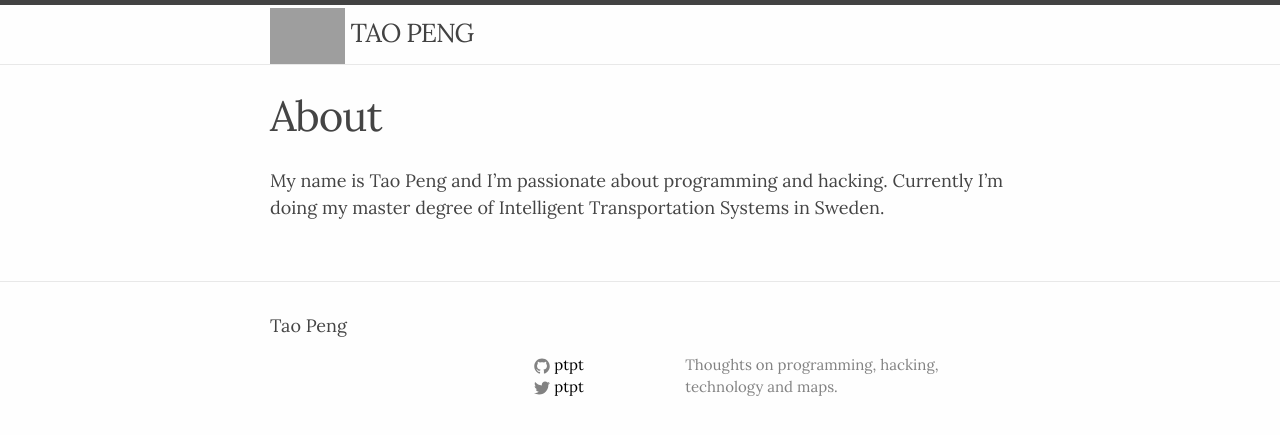
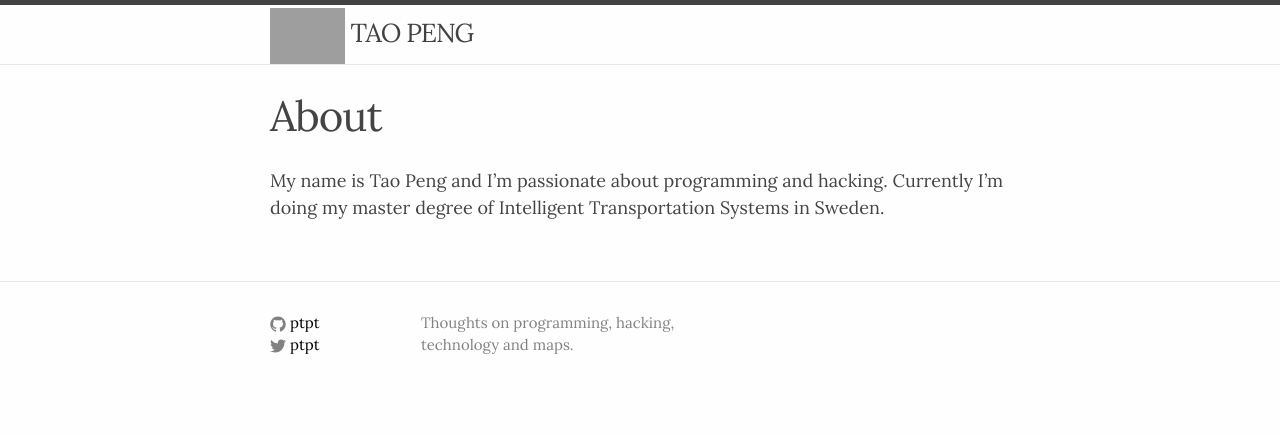
Before and after one commit to ptpt/ptpt.github.io, a Jekyll site: the page built from about.md, in a window 1280 px wide. Shown: the top 435 px of the page. Built offline with Jekyll 4.4.1, drawn with Linux system fonts in a browser that asks for light colours; grey boxes are pictures that could not be loaded.

Commit message:
remove blank column in footer

```diff
--- a/_includes/footer.html
+++ b/_includes/footer.html
@@ -2,24 +2,14 @@
 
   <div class="wrapper">
 
-    <h2 class="footer-heading">{{ site.title }}</h2>
-
     <div class="footer-col-wrapper">
-      <div class="footer-col  footer-col-1">
-        {% if site.email %}
-        <ul class="contact-list">
-          <li>{{ site.title }}</li>
-          <li><a href="mailto:{{ site.email }}">{{ site.email }}</a></li>
-        </ul>
-        {% endif %}
-      </div>
 
       <div class="footer-col  footer-col-2">
         <ul class="social-media-list">
           {% if site.github_username %}
           <li>
             <a href="https://github.com/{{ site.github_username }}">
-              <span class="icon  icon--github">
+              <span class="icon icon--github">
                 <svg viewBox="0 0 16 16">
                   <path fill="#828282" d="M7.999,0.431c-4.285,0-7.76,3.474-7.76,7.761 c0,3.428,2.223,6.337,5.307,7.363c0.388,0.071,0.53-0.168,0.53-0.374c0-0.184-0.007-0.672-0.01-1.32 c-2.159,0.469-2.614-1.04-2.614-1.04c-0.353-0.896-0.862-1.135-0.862-1.135c-0.705-0.481,0.053-0.472,0.053-0.472 c0.779,0.055,1.189,0.8,1.189,0.8c0.692,1.186,1.816,0.843,2.258,0.645c0.071-0.502,0.271-0.843,0.493-1.037 C4.86,11.425,3.049,10.76,3.049,7.786c0-0.847,0.302-1.54,0.799-2.082C3.768,5.507,3.501,4.718,3.924,3.65 c0,0,0.652-0.209,2.134,0.796C6.677,4.273,7.34,4.187,8,4.184c0.659,0.003,1.323,0.089,1.943,0.261 c1.482-1.004,2.132-0.796,2.132-0.796c0.423,1.068,0.157,1.857,0.077,2.054c0.497,0.542,0.798,1.235,0.798,2.082 c0,2.981-1.814,3.637-3.543,3.829c0.279,0.24,0.527,0.713,0.527,1.437c0,1.037-0.01,1.874-0.01,2.129 c0,0.208,0.14,0.449,0.534,0.373c3.081-1.028,5.302-3.935,5.302-7.362C15.76,3.906,12.285,0.431,7.999,0.431z"/>
                 </svg>
```
